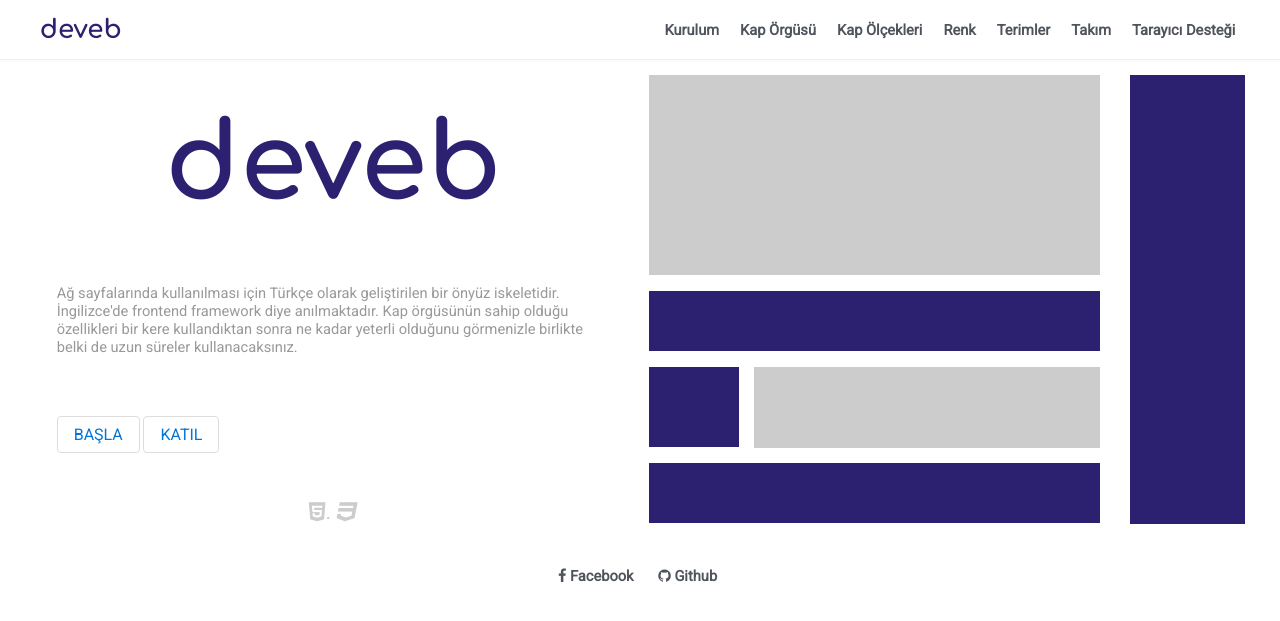
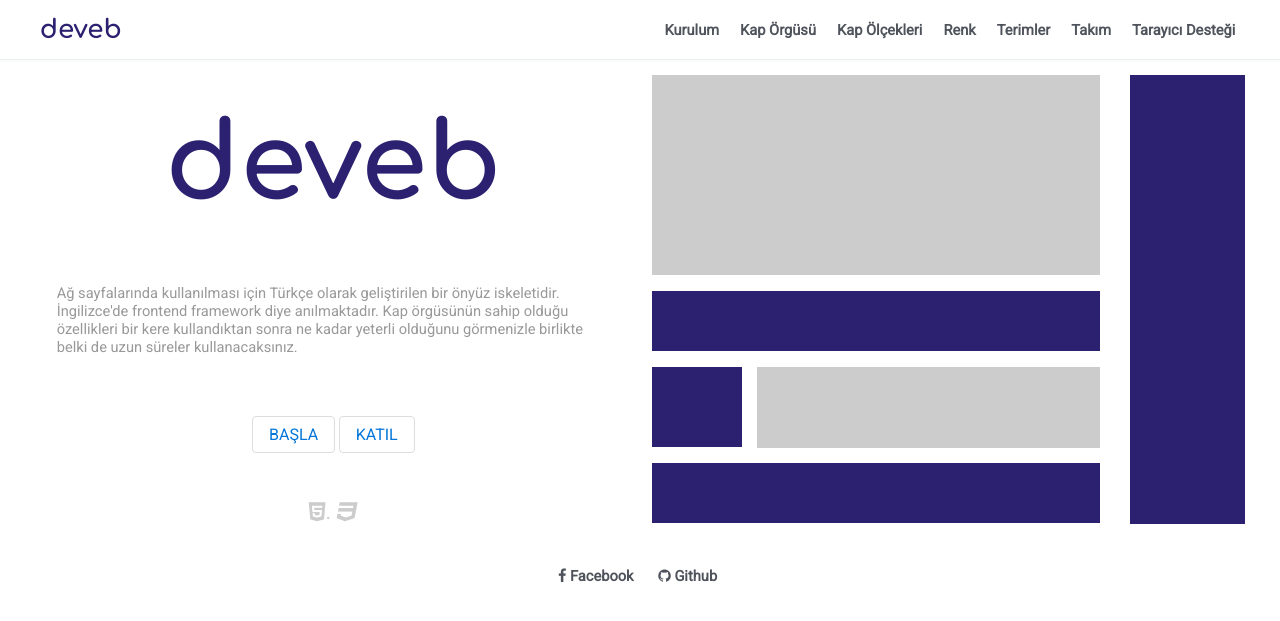
Before and after one commit to data-deveb/data-deveb.github.io, a Jekyll site: the page built from index.html, in a window 1280 px wide. Shown: the top 621 px of the page. Built offline with Jekyll 4.4.1, drawn with Linux system fonts in a browser that asks for light colours.

Commit message:
Düzeltmeler

```diff
--- a/index.html
+++ b/index.html
@@ -1,16 +1,14 @@
 ---
 layout: home
 ---
-
 <div data-gnl="8 8p" data-ort="8p">
   <div data-gnl="8" data-ort="4">
-        <div style="overflow:hidden;" data-gnl="1 1p">
-          <h1 class="metin-deveb  beri-2" style="font-size:80pt; font-family: 'Comfortaa', cursive; color:#2c2171 !important; align-items:center; justify-content:center; display:flex;">deveb</h1>
+    <div data-gnl="1 1p">
+      <h1 class="metin-deveb beri-2" style="font-size:80pt; font-family: 'Comfortaa', cursive; color:#2c2171 !important; align-items:center; justify-content:center; display:flex;">deveb</h1>
       <p class="metin-gri-3 beri-2">
-            Ağ sayfalarında kullanılması için Türkçe olarak geliştirilen bir önyüz iskeletidir. İngilizce'de frontend framework diye anılmaktadır.
-  Kap örgüsünün sahip olduğu özellikleri bir kere kullandıktan sonra ne kadar yeterli olduğunu görmenizle birlikte belki de uzun süreler kullanacaksınız.
+        Ağ sayfalarında kullanılması için Türkçe olarak geliştirilen bir önyüz iskeletidir. İngilizce'de frontend framework diye anılmaktadır. Kap örgüsünün sahip olduğu özellikleri bir kere kullandıktan sonra ne kadar yeterli olduğunu görmenizle birlikte belki de uzun süreler kullanacaksınız.
       </p>
-          <p class="metin-gri-3 beri-2" data-deveb="ortada göbekte" data-gnl="1 1p">
+      <p class="metin-gri-3 beri-2" data-gnl="1 1p ortada göbekte">
         <a data-bağ="genel" href="/belgeler/kap-orgusu.html">BAŞLA</a>&nbsp;
         <a data-bağ="genel" href="https://www.facebook.com/groups/1818283228485179/">KATIL</a>
       </p>
@@ -20,25 +18,18 @@
       </p>
     </div>
   </div>
-      <div class="merkez direk" data-gnl="8" data-ort="4">
-        <div data-gnl="6">
-          <div data-gnl="8" style="padding-left:2%">
-
-            <div class="beri-alt-1" data-deveb="göbekte yay" data-gnl="8" style="font-size:500%;background-color:#ccc; height:200px;">
+  <div data-gnl="8" data-ort="4">
+    <div data-gnl="6" style="padding-left:2%">
+        <div data-gnl="8" class="beri-alt-1" style="font-size:500%;background-color:#ccc; height:200px;"></div>
+        <div data-gnl="8" class="ap-deveb beri-alt-1" style="height:60px;"></div>
+        <div data-gnl="1 5p" class="ap-deveb beri-alt-1" style="height:80px;"></div>
+        <div data-gnl="4 5p">
+          <div data-gnl="5" class="beri-sol-1 beri-alt-1" style="background-color:#ccc;"></div>
         </div>
-            <div class="ap-deveb beri-alt-1" data-gnl="8" style="height:60px;"></div>
-            <div class="ap-deveb beri-alt-1" data-gnl="1 5p" style="height:80px;"></div>
-
-            <div data-gnl="4 5p">
-              <div class="beri-sol-1 beri-alt-1" data-gnl="5" style="background-color:#ccc;"></div>
-            </div>
-
-            <div class="ap-deveb" data-gnl="8" style="height:60px;"></div>
-
-          </div>
+        <div data-gnl="8" class="ap-deveb" style="height:60px;"></div>
     </div>
     <div data-gnl="2">
-          <div class="beri-sol-2 ap-deveb" data-gnl="6"></div>
+      <div data-gnl="6" class="beri-sol-2 ap-deveb"></div>
     </div>
   </div>
 </div>
```
Lines whose indentation alone changed are shown as unchanged.
